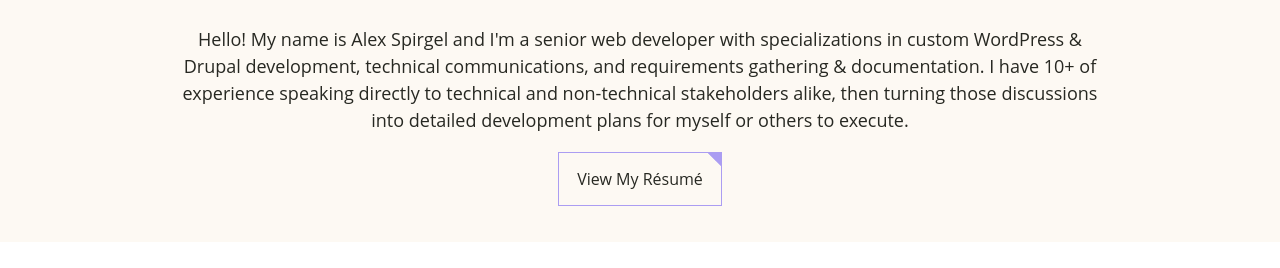
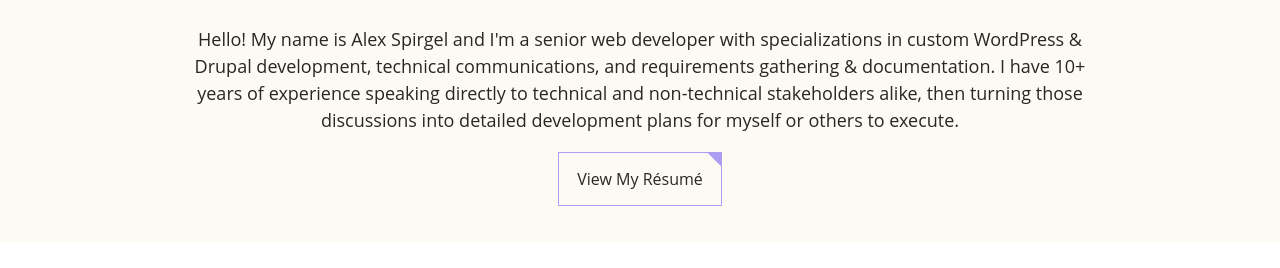
Before and after one commit to alexspirgel/alexspirgel.github.io, a website: page index.html in a window 1280 px wide. Shown: the part 137-405 px from the top of the page. Drawn offline with Linux system fonts and the light colour scheme.

Commit message:
fixed typo

```diff
--- a/index.html
+++ b/index.html
@@ -71,7 +71,7 @@
 		<main class="main">
 			<section class="about" id="about">
 				<h2 class="h2">About</h2>
-				<p>Hello! My name is Alex Spirgel and I'm a senior web developer with specializations in custom WordPress & Drupal development, technical communications, and requirements gathering & documentation. I have 10+ of experience speaking directly to technical and non-technical stakeholders alike, then turning those discussions into detailed development plans for myself or others to execute.</p>
+				<p>Hello! My name is Alex Spirgel and I'm a senior web developer with specializations in custom WordPress & Drupal development, technical communications, and requirements gathering & documentation. I have 10+ years of experience speaking directly to technical and non-technical stakeholders alike, then turning those discussions into detailed development plans for myself or others to execute.</p>
 				<p><a data-button-color="purple" data-button-icon="new-window" href="assets/resume.pdf" target="_blank">View My Résumé</a></p>
 			</section>
 			<section class="portfolio" id="portfolio">
```
